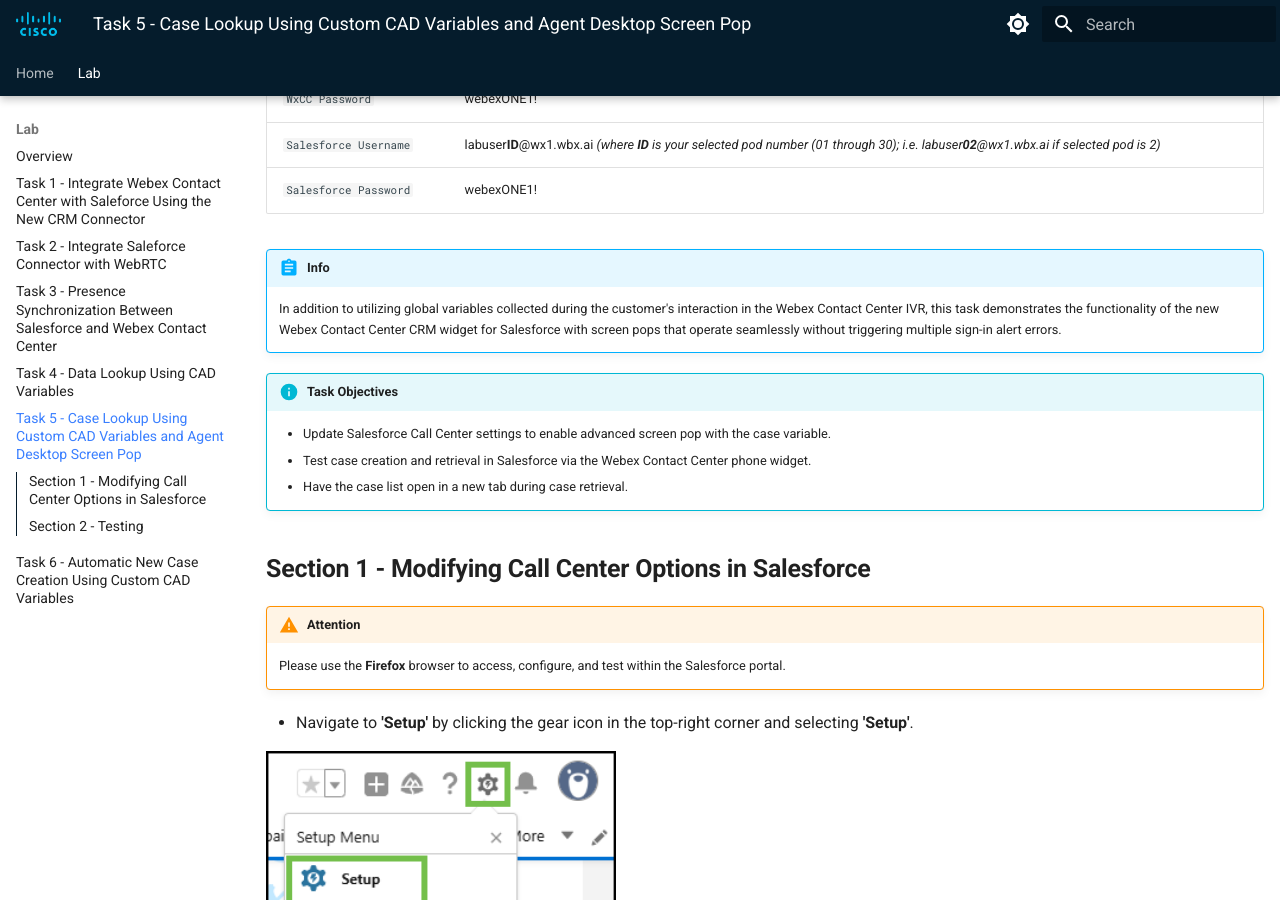
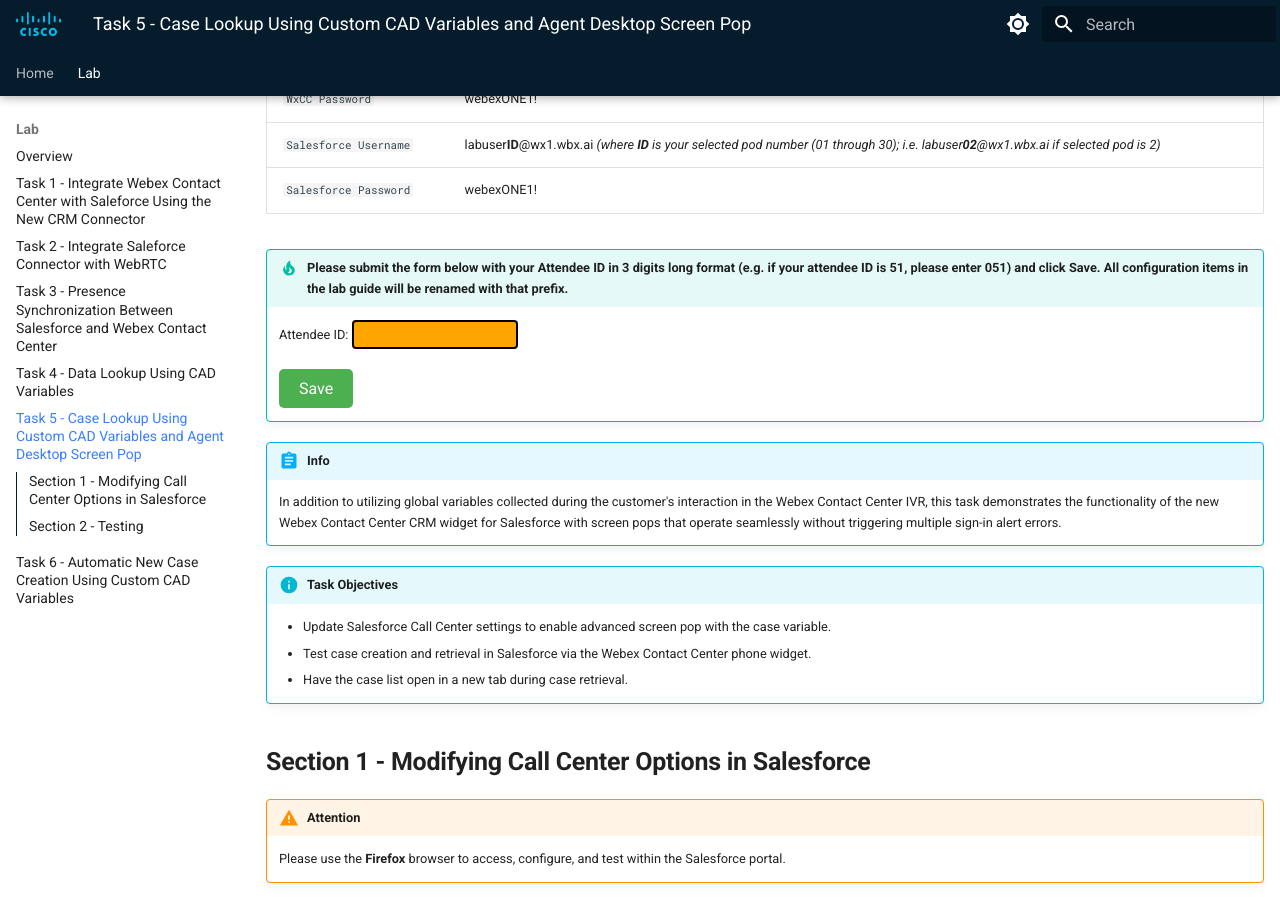
Before and after one commit to WebexCC-SA/LAB-2308, an MkDocs documentation site: the page built from docs/task5.md, in a window 1280 px wide and 900 px high, scrolled down 396 px. Built offline with MkDocs 1.6.1 and Material for MkDocs 9.7.7, drawn with Linux system fonts in a browser that asks for light colours.

Commit message:
Update task5.md

```diff
--- a/docs/task5.md
+++ b/docs/task5.md
@@ -12,6 +12,41 @@
 | `Salesforce Username`       | labuser**ID**@wx1.wbx.ai     _(where **ID** is your selected pod number (01 through 30); i.e. labuser**02**@wx1.wbx.ai if selected pod is 2)_       |
 | `Salesforce Password`       | webexONE1!       |
 
+<script src='../../assets/load.js'></script>
+
+  <script>
+    async function update(){
+    event.preventDefault()
+    response = await fetch(`https://63f62bf859c944921f6e89de.mockapi.io/ivrpod?POD=${document.forms["attendee-form"][0].value}`,
+    {
+    method: 'GET',
+    redirect: 'follow'
+})
+response = await response.json()
+await localStorage.setItem("EPDN",await response[0]['EP DN'])
+await localStorage.setItem("PW",await response[0].Password)
+await localStorage.setItem("POD",await response[0].POD)
+loadem()
+}
+loadem()
+</script>
+
+!!! tip "Please submit the form below with your Attendee ID in 3 digits long format (e.g. if your attendee ID is 51, please enter 051) and click Save. All configuration items in the lab guide will be renamed with that prefix."
+
+    <script>
+    document.forms["attendee-form"][0].value = localStorage.getItem("POD") || "";
+    update();
+    </script>
+    <form id="attendee-form">
+    <label for="attendee">Attendee ID:</label>
+    <input type="text" id="attendee" name="attendee" onChange="update()" style="border: 2px solid black; padding: 5px; border-radius: 4px; background-color: orange;"><br>
+    <br>
+    <button type="button" onclick="update()" style="background-color: #4CAF50; color: white; padding: 10px 20px; border: none; border-radius: 5px; cursor: pointer; font-size: 16px;">Save</button>
+    </form>
+    <script>
+    document.forms["attendee-form"][0].value = localStorage.getItem("POD") || "";
+    update();
+    </script>
 
 !!! abstract "Info"
 	In addition to utilizing global variables collected during the customer's interaction in the Webex Contact Center IVR, this task demonstrates the functionality of the new Webex Contact Center CRM widget for Salesforce with screen pops that operate seamlessly without triggering multiple sign-in alert errors.
```
